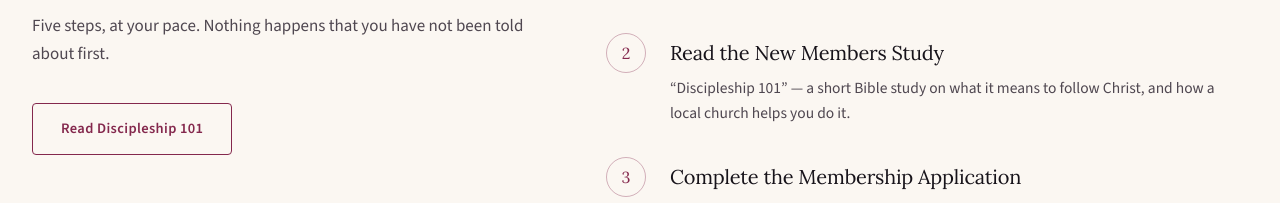
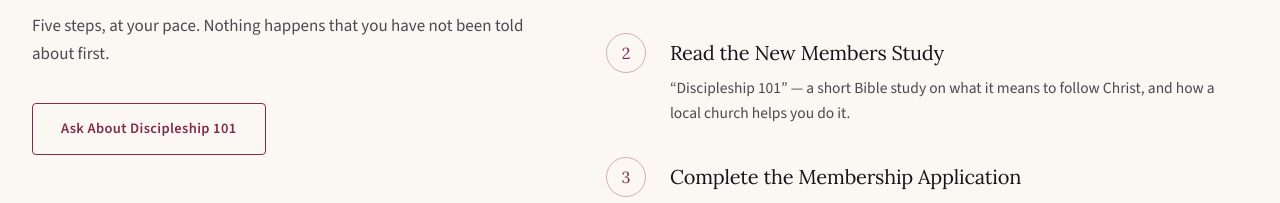
Before and after one commit to edesent/calvarybaptistnews-redesign, a Next.js app: page /join in a window 1280 px wide. Shown: the part 2324-2527 px from the top of the page. Built offline with nearby package versions, Linux system fonts and the light colour scheme.

Commit message:
Replace unsafe study download with contact link

```diff
--- a/src/app/join/page.tsx
+++ b/src/app/join/page.tsx
@@ -136,8 +136,8 @@ export default function JoinPage() {
                 lead="Five steps, at your pace. Nothing happens that you have not been told about first."
               />
               <div className="mt-9">
-                <Button href={SITE.discipleshipPdf} external variant="outline">
-                  Read Discipleship 101
+                <Button href="/contact" variant="outline">
+                  Ask About Discipleship 101
                 </Button>
               </div>
             </div>
```
